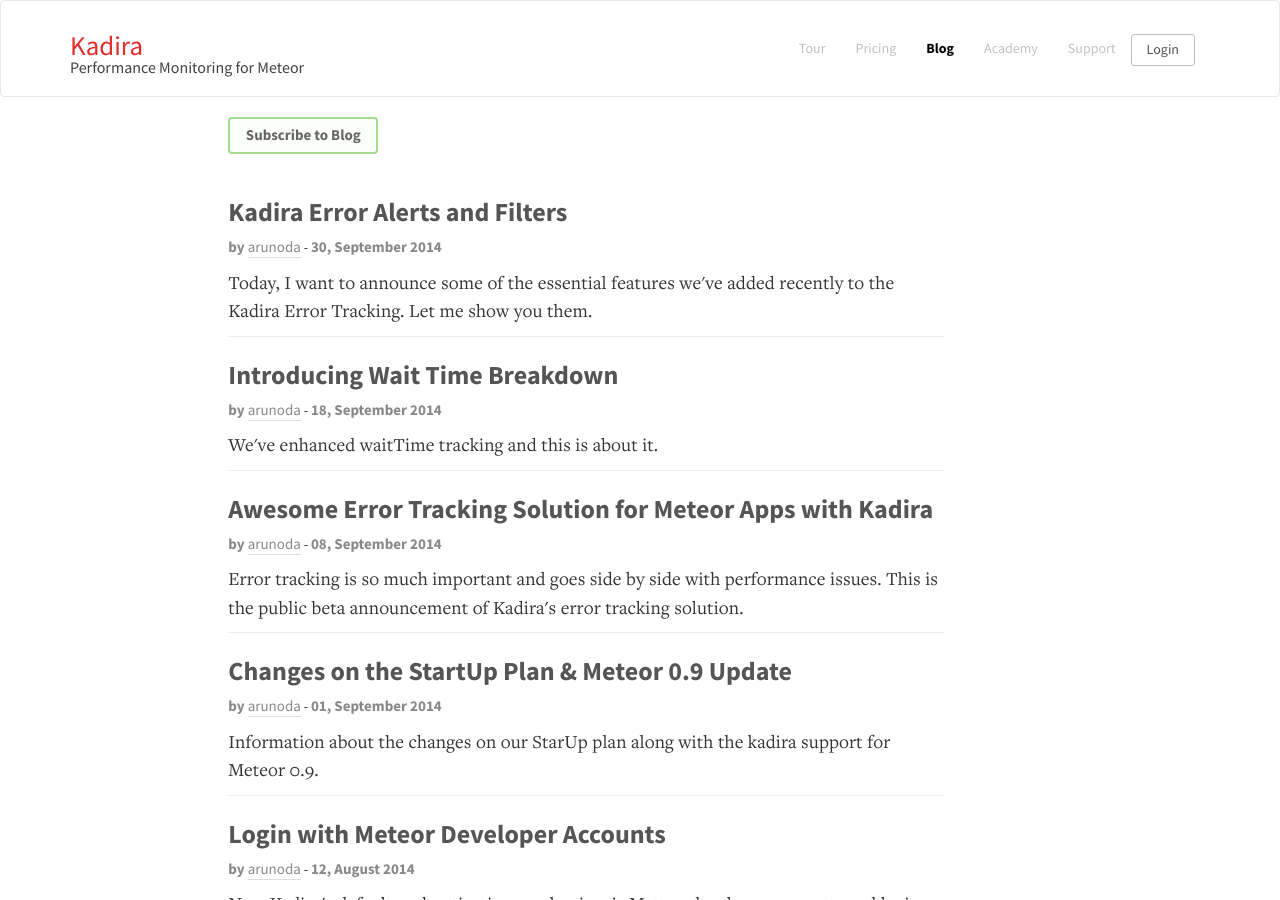
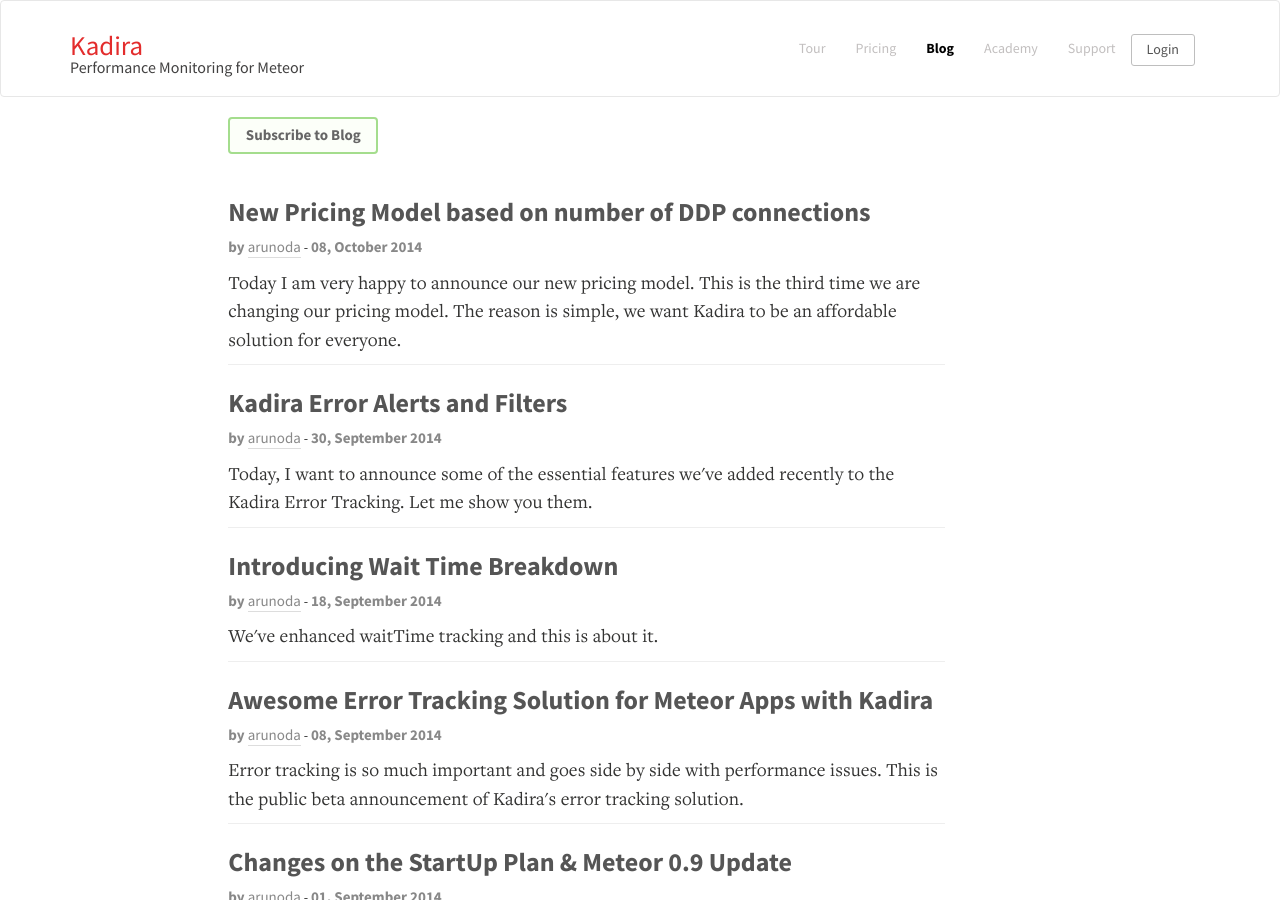
Before and after one commit to kadiraio/kadiraio.github.io, a Jekyll site: the page built from blog/index.html, in a window 1280 px wide and 900 px high. Built offline with Jekyll 4.4.1, drawn with Linux system fonts in a browser that asks for light colours; some of the changed lines change nothing that is shown.

Commit message:
added introduction blog

```diff
--- a/_data/blog.yml
+++ b/_data/blog.yml
@@ -1,4 +1,9 @@
 ---
+  -
+    title: "New Pricing Model based on number of DDP connections"
+    date: "08, October 2014"
+    link: /blog/new-pricing-model
+    summery: "Today I am very happy to announce our new pricing model. This is the third time we are changing our pricing model. The reason is simple, we want Kadira to be an affordable solution for everyone."
   -
     title: "Kadira Error Alerts and Filters"
     date: "30, September 2014"
--- a/_posts/blog/2014-09-30-error-alerts-and-filters.md
+++ b/_posts/blog/2014-09-30-error-alerts-and-filters.md
@@ -1,42 +1,41 @@
 ---
 layout: blog_post
-title: Kadira Error Alerts and Filters
-permalink: /blog/kadira-error-alerts-and-filters
+title: New Pricing Model based on number of DDP connections
+permalink: /blog/new-pricing-model
 ---
 
-We've launched an [Error Tracking solution for Meteor](https://kadira.io/blog/awesome-error-tracking-solution-for-meteor-apps-with-kadira/) early September and now almost all Kadira apps are using it. With your help, we've fixed bunch of issues and now there is a huge list of features to build over coming months. **Thank You!**
+Today I am very happy to announce our new pricing model. This is the third time we are changing our pricing model. The reason is simple, we want Kadira to be an affordable solution for everyone.
 
-Today, I want to announce some of the essential features we've added recently to the Kadira Error Tracking. Let me show you them.
+## Host based pricing model
 
-## Error Alerts
+Earlier, we had host based pricing model and you've paid for the number of hosts each of your apps are using. It has few major issues.
 
-Now you can create alerts targeting errors via our existing [alert system](https://kadira.io/blog/stay-alert-with-your-meteor-app/). Just click on the "Alerts" button on the main menu and create your first Error Alert.
+### Hosting Provider Dependant
 
-![Kadira Error Alerts](https://cldup.com/jNu35j7Dki.png)
+If you are using a deployment provider like "modulus.io", you need few hosts(servos) to run a decent production meteor app. If you are using a server from "AWS", you can run your Meteor app from a single host(server).
 
-> I recommend you to create at least an alert for **"Server Crash Count"**. Then you'll get an email when your server got crashed due to an error.
+If you are using modulus.io you need to pay for 3 hosts, but only one if you are using AWS for an identical meteor app with similar usage. That's unfair.
 
-## Error Filtering
+### Per app based pricing
 
-Sometimes, you might won't need to track some errors in your app. Now you can easily filter them out by writing rules inside your app. For an examples, let's say "you need to filter all client errors which includes the word `heartbeat`".
+Let's say, you want to share your staging app with your team. With our earlier pricing model, you need to pay for that app separately as well. That's an additional cost.
 
-This is how you can filter out those errors.
+Because of these issues, we were looking for an new pricing model. And some of you've suggested few models. Thank you for that.
 
-~~~js
-// inside client/kadira.js
+## The New Pricing Model
+Today, we are releasing a new pricing model based on the number of DDP connections your app is using.
 
-Kadira.errors.addFilter(function(type, message, err) {
-  if(type == 'client' && /heartbeat/.test(message)) {
-    return false; // filter out this error
-  }
+> a DDP connection is a realtime connection made to your Meteor server either from a browser or from a mobile app.
 
-  return true;
-});
-~~~
+So, now you don't need to pay more if you are using a hosting provider like modulus.io. Additionally, the new pricing model has following characteristics as well.
 
-Check our [documentation](http://support.kadira.io/knowledgebase/articles/431539-filtering-errors) to learn more about error filters.
-(We've also created few default rules for you. Check [the](http://support.kadira.io/knowledgebase/articles/431539-filtering-errors) also.)
+* Pricing is based on per account basic
+* You can have any number of apps for an account
+* You can have any number of hosts for an app
+* Now we use Stripe
 
-> In order to get these features, you need to update [kadira](https://github.com/meteorhacks/kadira) to the latest version.
+Our normal plans starting from _**100,000 DDP**_ connections for $50. We also have a small plan of $10. It is designed for a single developer who needs to use Kadira's paid features.
 
-Although these are two small features, I hope they'll make your life easier on maintaining errors.
+[**Click here to learn more about all Kadira plans**](https://kadira.io/pricing)
+
+Update your [**plan**](https://ui.kadira.io/account/plans/) and help us to help you.
--- /dev/null
+++ b/_posts/blog/2014-10-08-new-simple-pricing-model.md
@@ -0,0 +1,42 @@
+---
+layout: blog_post
+title: Kadira Error Alerts and Filters
+permalink: /blog/kadira-error-alerts-and-filters
+---
+
+We've launched an [Error Tracking solution for Meteor](https://kadira.io/blog/awesome-error-tracking-solution-for-meteor-apps-with-kadira/) early September and now almost all Kadira apps are using it. With your help, we've fixed bunch of issues and now there is a huge list of features to build over coming months. **Thank You!**
+
+Today, I want to announce some of the essential features we've added recently to the Kadira Error Tracking. Let me show you them.
+
+## Error Alerts
+
+Now you can create alerts targeting errors via our existing [alert system](https://kadira.io/blog/stay-alert-with-your-meteor-app/). Just click on the "Alerts" button on the main menu and create your first Error Alert.
+
+![Kadira Error Alerts](https://cldup.com/jNu35j7Dki.png)
+
+> I recommend you to create at least an alert for **"Server Crash Count"**. Then you'll get an email when your server got crashed due to an error.
+
+## Error Filtering
+
+Sometimes, you might won't need to track some errors in your app. Now you can easily filter them out by writing rules inside your app. For an examples, let's say "you need to filter all client errors which includes the word `heartbeat`".
+
+This is how you can filter out those errors.
+
+~~~js
+// inside client/kadira.js
+
+Kadira.errors.addFilter(function(type, message, err) {
+  if(type == 'client' && /heartbeat/.test(message)) {
+    return false; // filter out this error
+  }
+
+  return true;
+});
+~~~
+
+Check our [documentation](http://support.kadira.io/knowledgebase/articles/431539-filtering-errors) to learn more about error filters.
+(We've also created few default rules for you. Check [the](http://support.kadira.io/knowledgebase/articles/431539-filtering-errors) also.)
+
+> In order to get these features, you need to update [kadira](https://github.com/meteorhacks/kadira) to the latest version.
+
+Although these are two small features, I hope they'll make your life easier on maintaining errors.
```
